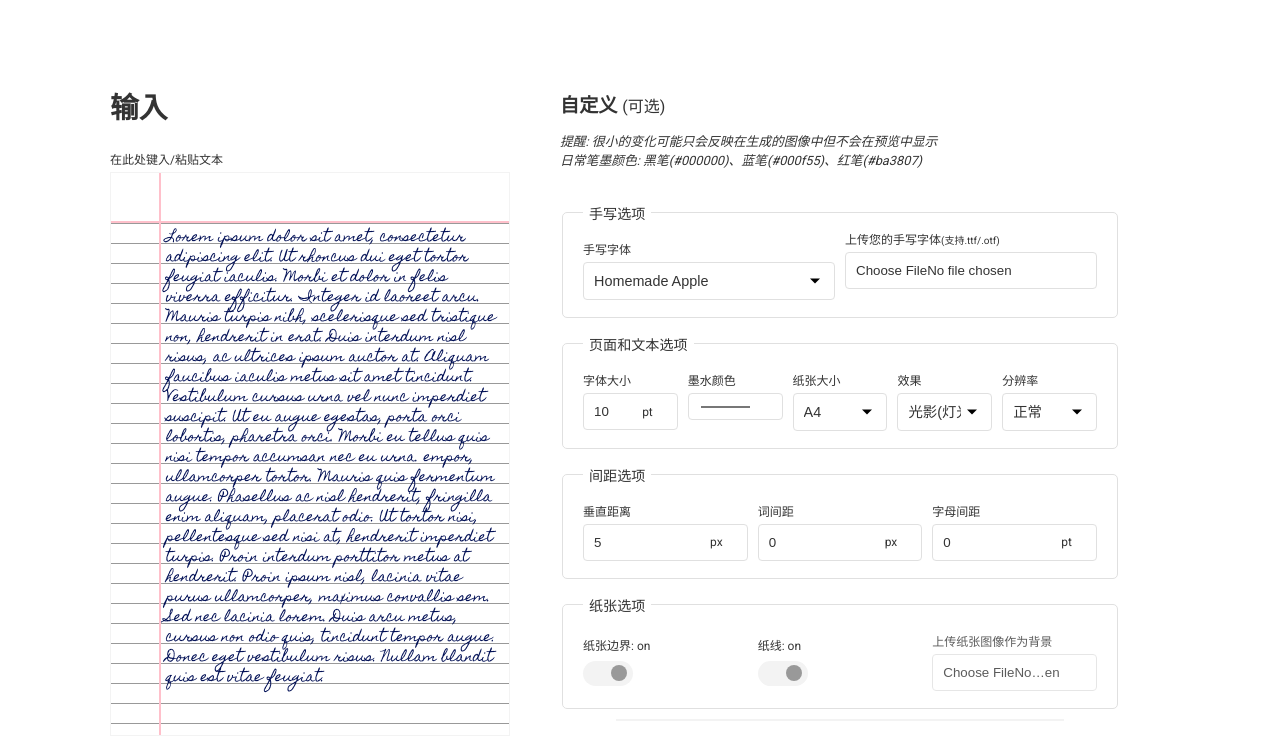
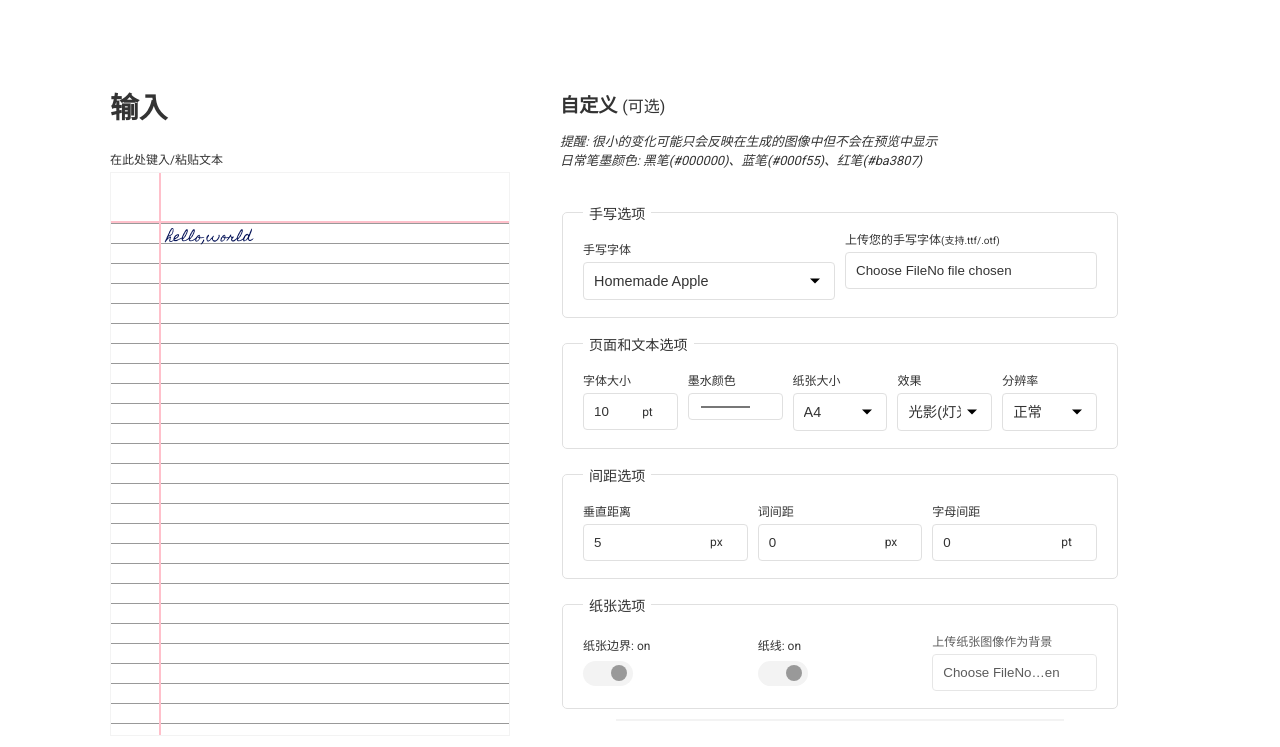
Before and after one commit to Jici-Zeroten/text-to-handwriting, a website with bundled scripts: page index.html in a window 1280 px wide. Shown: the part 205-952 px from the top of the page. Built offline with nearby package versions, Linux system fonts and the light colour scheme; no server answers; a web font is replaced by a local one.

```diff
--- a/index.html
+++ b/index.html
@@ -138,24 +138,7 @@
                   <div class="display-flex left-margin-and-content">
                     <div contenteditable="true" class="left-margin"></div>
                     <div class="paper-content" id="note" contenteditable="true">
-                      Lorem ipsum dolor sit amet, consectetur adipiscing elit.
-                      Ut rhoncus dui eget tortor feugiat iaculis. Morbi et dolor
-                      in felis viverra efficitur. Integer id laoreet arcu.
-                      Mauris turpis nibh, scelerisque sed tristique non,
-                      hendrerit in erat. Duis interdum nisl risus, ac ultrices
-                      ipsum auctor at. Aliquam faucibus iaculis metus sit amet
-                      tincidunt. Vestibulum cursus urna vel nunc imperdiet
-                      suscipit. Ut eu augue egestas, porta orci lobortis,
-                      pharetra orci. Morbi eu tellus quis nisi tempor accumsan
-                      nec eu urna. empor, ullamcorper tortor. Mauris quis
-                      fermentum augue. Phasellus ac nisl hendrerit, fringilla
-                      enim aliquam, placerat odio. Ut tortor nisi, pellentesque
-                      sed nisi at, hendrerit imperdiet turpis. Proin interdum
-                      porttitor metus at hendrerit. Proin ipsum nisl, lacinia
-                      vitae purus ullamcorper, maximus convallis sem. Sed nec
-                      lacinia lorem. Duis arcu metus, cursus non odio quis,
-                      tincidunt tempor augue. Donec eget vestibulum risus.
-                      Nullam blandit quis est vitae feugiat.
+                      hello,world
                     </div>
                   </div>
                   <div class="overlay"></div>
```
